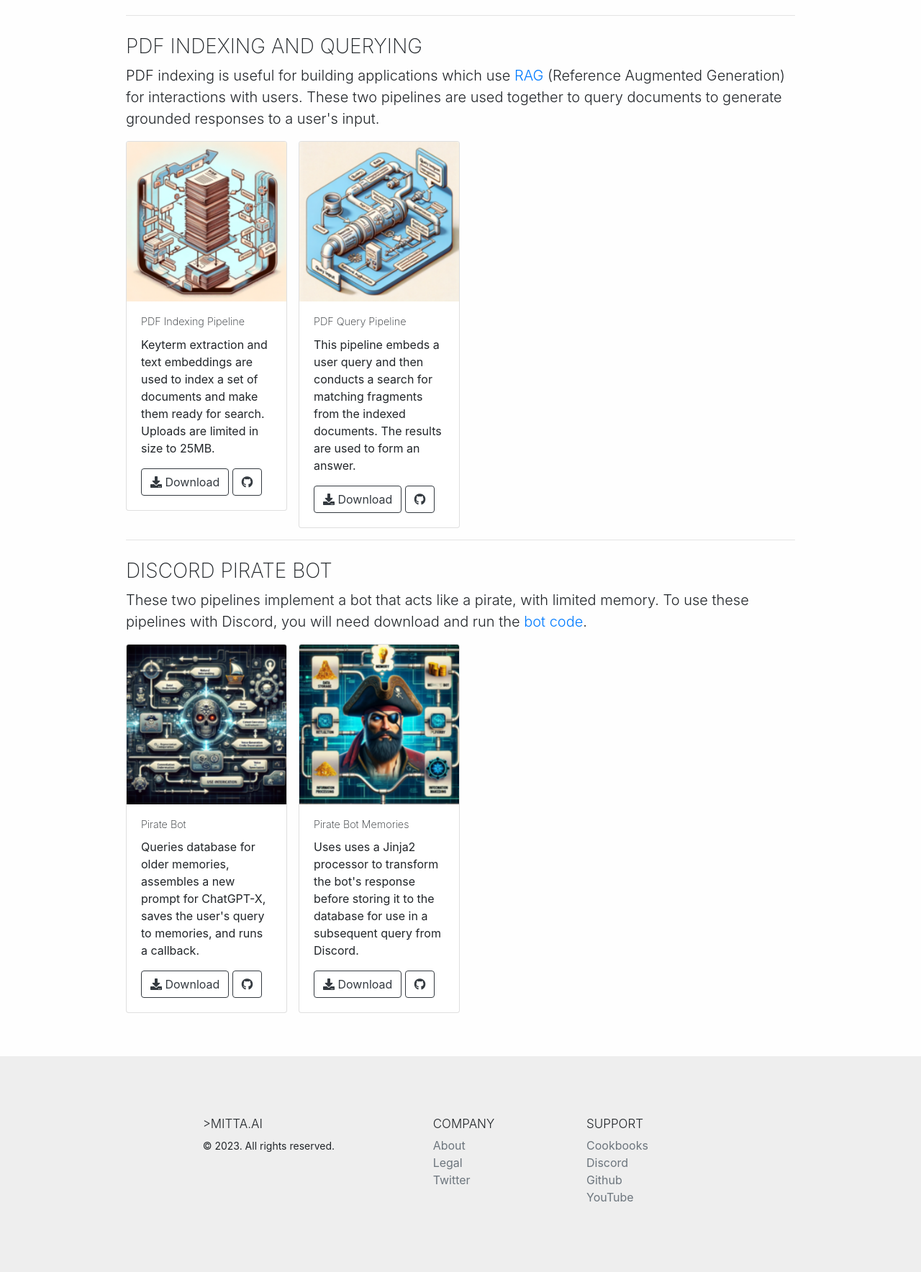
After one commit to FeatureBaseDB/SlothAI, a Python web app: template SlothAI/templates/pages/cookbooks.html in a window 1280 px wide. The commit adds this page. Shown: the part 744-2512 px from the top of the page at 72% size. Run offline with Jinja, Linux system fonts and the light colour scheme; the template is opened without the code that fills it, so the values that code supplies are empty; some web fonts are replaced.

Commit message:
cookbooks, plus fix for import

```diff
--- a/SlothAI/templates/pages/base.html
+++ b/SlothAI/templates/pages/base.html
@@ -91,6 +91,7 @@
     <div class="col col-lg-2">
       <h5 style="font-size: 1.5rem; font-weight: 300; line-height: 1.0; font-variant-caps: all-small-caps;">Support</h5>
       <ul class="list-unstyled text-small">
+        <li><a class="text-muted" href="/cookbooks">Cookbooks</a></li>
         <li><a class="text-muted" href="{{brand.get('discord_url')}}">Discord</a></li>
         <li><a class="text-muted" href="{{brand.get('github_url')}}">Github</a></li>
         <li><a class="text-muted" href="{{brand.get('youtube_url')}}">YouTube</a></li>
--- /dev/null
+++ b/SlothAI/templates/pages/cookbooks.html
@@ -0,0 +1,87 @@
+{% extends "pages/base.html" %}
+
+{% block title %}
+<title>Cookbooks</title>
+<meta property='og:title' content='MittaAI cookbooks'/>
+{% endblock %}
+
+{% block content %}
+<div id="#top" class="container container_api container_legal">
+    <h1 class="header">Cookbooks</h1>
+    <p class="lead">The cookbooks listed below offer ready-to-use reference pipelines for MittaAI. You can import them into your MittaAI account from the <a href="/pipelines">pipelines page</a> and then use or edit them to suit your use case.</p>
+
+    <p class="lead">If you need assistance using or building a pipeline, be sure to pop into our <a href="https://discord.gg/SxwcVGQ8j9">Discord server</a>!</p>
+    <hr/>
+    <h2 class="header">Getting Started Video</h2>
+     <p class="lead">Follow along getting started with MittaAI by building a simple pipeline to generate words, make a callback, and write the results into the database.</p>
+            <iframe width="560" height="315" src="https://www.youtube.com/embed/ntLqz38hC60?si=67DC_FEEnEwHNXhk" title="YouTube video player" frameborder="0" allow="accelerometer; autoplay; clipboard-write; encrypted-media; gyroscope; picture-in-picture; web-share" allowfullscreen></iframe>
+
+    <hr id="pdf-indexing"/>
+    <h2 class="header">PDF Indexing and Querying</h2>
+    <p class="lead">PDF indexing is useful for building applications which use <a href="https://research.ibm.com/blog/retrieval-augmented-generation-RAG">RAG</a> (Reference Augmented Generation) for interactions with users. These two pipelines are used together to query documents to generate grounded responses to a user's input.</p>
+    <div class="row">
+        <div class="col-md-3">
+            <div class="card" style="width: 14rem;">
+              <img class="card-img-top" src="/static/images/indexing.png" alt="PDF Indexing" style="width: 100%;">
+              <div class="card-body">
+                <h5 class="card-title">PDF Indexing Pipeline</h5>
+                <p class="card-text">Keyterm extraction and text embeddings are used to index a set of documents and make them ready for search. Uploads are limited in size to 25MB.</p>
+                <a href="/cookbooks/rag/pipeline_index.json" class="btn btn-download btn-outline-dark"><i class="fas fa-download"></i> Download</a>
+                <a href="https://github.com/MittaAI/mitta-community/tree/main/cookbooks/rag" class="btn btn-outline-dark"><i class="fab fa-github"></i></a>
+              </div>
+            </div>
+        </div>
+        <div class="col-md-3">
+            <div class="card" style="width: 14rem;">
+              <img class="card-img-top" src="/static/images/querying.png" alt="PDF Querying" style="width: 100%;">
+              <div class="card-body">
+                <h5 class="card-title">PDF Query Pipeline</h5>
+                <p class="card-text">This pipeline embeds a user query and then conducts a search for matching fragments from the indexed documents. The results are used to form an answer.</p>
+                <a href="/cookbooks/rag/pipeline_query.json" class="btn btn-download btn-outline-dark"><i class="fas fa-download"></i> Download</a>
+                <a href="https://github.com/MittaAI/mitta-community/tree/main/cookbooks/rag" class="btn btn-outline-dark"><i class="fab fa-github"></i></a>
+              </div>
+            </div>
+        </div>
+    </div>
+    <hr id="pirate-bot"/>
+    <h2 class="header">Discord Pirate Bot</h2>
+    <p class="lead">These two pipelines implement a bot that acts like a pirate, with limited memory. To use these pipelines with Discord, you will need download and run the <a href="https://github.com/MittaAI/mitta-community/tree/main/cookbooks/piratebot">bot code</a>.</p>
+    <div class="row">
+        <div class="col-md-3">
+            <div class="card" style="width: 14rem;">
+              <img class="card-img-top" src="/static/images/pirate.png" alt="PDF Indexing" style="width: 100%;">
+              <div class="card-body">
+                <h5 class="card-title">Pirate Bot</h5>
+                <p class="card-text">Queries database for older memories, assembles a new prompt for ChatGPT-X, saves the user's query to memories, and runs a callback.</p>
+                <a href="/cookbooks/piratebot/pipeline_bot.json" class="btn btn-download btn-outline-dark"><i class="fas fa-download"></i> Download</a>
+                <a href="https://github.com/MittaAI/mitta-community/tree/main/cookbooks/piratebot" class="btn btn-outline-dark"><i class="fab fa-github"></i></a>
+              </div>
+            </div>
+        </div>
+        <div class="col-md-3">
+            <div class="card" style="width: 14rem;">
+              <img class="card-img-top" src="/static/images/piratememories.png" alt="PDF Querying" style="width: 100%;">
+              <div class="card-body">
+                <h5 class="card-title">Pirate Bot Memories</h5>
+                <p class="card-text">Uses uses a Jinja2 processor to transform the bot's response before storing it to the database for use in a subsequent query from Discord.</p>
+                <a href="/cookbooks/piratebot/pipeline_memory.json" class="btn btn-download btn-outline-dark"><i class="fas fa-download"></i> Download</a>
+                <a href="https://github.com/MittaAI/mitta-community/tree/main/cookbooks/piratebot" class="btn btn-outline-dark"><i class="fab fa-github"></i></a>
+              </div>
+            </div>
+        </div>
+    </div>
+</div>
+<!-- end docs container -->
+
+{% endblock %}
+
+{% block javascript %}
+<script type="text/javascript">
+$(document).on('click', 'a.btn-download', function(e) {
+    e.preventDefault();
+    var url = $(this).attr('href');
+
+    $('<iframe>', { style: 'display:none;', src: url }).appendTo('body');
+});
+</script>
+{% endblock %}
--- a/SlothAI/templates/pages/index.html
+++ b/SlothAI/templates/pages/index.html
@@ -19,7 +19,7 @@
 
           </div>
           <div width="420" class="col-md-4 text-left">
-            <h1 style="font-family: Roboto; font-weight: 700; font-size: 48px; opacity: 100%;">Build fast AI pipelines.</h1>
+            <h1 style="font-family: Roboto; font-weight: 700; font-size: 48px; opacity: 100%;">Build fast AI pipelines and bots, like a beast.</h1>
             <p class="homelead">Powered by <a href="{{ brand.get('github_url') }}">SlothAI</a>.</p>
             <div style="padding-bottom: 23px;">
               <a href="/pipelines" class="btn btn-outline-light" type="button">Get Started</a>
@@ -50,9 +50,11 @@
 
             <h3 style="padding-top: 30px;">Retreival Augmented Generation</h3>
             <p class="lead">{{brand.get('name')}}'s' framework can be used to build customized <a href="https://research.ibm.com/blog/retrieval-augmented-generation-RAG">RAG</a>-based pipelines. It also provides tools for chunking PDFs, text files, and other types of documents, like images. Use OpenAI's <a href="https://platform.openai.com/docs/guides/embeddings">text-embedding-ada-002</a> embeddings or our free embeddings powered by <a href="https://instructor-embedding.github.io/">Instructor</a> to make your content AI-ready.</p>
+            <a href="/cookbooks#pdf-indexing" class="btn btn-outline-dark"><i class="fas fa-code-branch"></i> View RAG Cookbook</a>
 
             <h3 style="padding-top: 30px;">Innovative Bot Building</h3>
             <p class="lead">Bots, or artificial intelligence powered agents, can be built with {{brand.get('name')}} by creating indexing and querying pipelines that reference documents, webpages, or other types of document media and then referencing them in prompt templates built for discussion. AI agents are more useful when their data is up-to-date, or they have the ability to reference material found on the Web, through searching. {{brand.get('name')}} provides real-time web content retrieval, document storage, indexing, agent history (memory) operations, and more.</p>
+            <a href="/cookbooks#pirate-bot" class="btn btn-outline-dark"><i class="fas fa-code-branch"></i> View Bot Cookbook</a>
 
             <h3 style="padding-top: 30px;">Intelligent Enterprise Search</h3>
             <p class="lead">In enterprise search use cases, the integration of vector search with documents provides more accurate and contextually relevant results from LLMs by extracting or generating semantic relationships within a set of documents, and then using that generative data to augment the prompts sent to the AI for assembly. These relationships can be extracted from documents automatically using prompts built with {{brand.get('name')}}'s templating system.</p>
--- a/SlothAI/templates/pages/page_base.html
+++ b/SlothAI/templates/pages/page_base.html
@@ -74,6 +74,9 @@
     <a href="/settings" {% if 'setting' in request.endpoint %}class="highlighted-link"{% endif %}>
         <i class="fas fa-cog"></i> <span>Settings</span>
     </a>
+    <a href="/cookbooks">
+        <i class="fas fa-book-open"></i> <span>Cookbooks</span>
+    </a>
 </div>
 
 {% macro generate_regular_badge(field_name, field_type) %}
--- a/SlothAI/templates/pages/pipelines.html
+++ b/SlothAI/templates/pages/pipelines.html
@@ -69,7 +69,8 @@
 
     <div class="rounded-lg border p-3">
         <h4 class="mb-3">Create a Pipeline</h4>
-        <p>Click on the "Create Pipeline" button to create a new Pipeline. Pipelines run documents through a list of node processors.</p>
+        <p>Click on the <strong>Create Pipeline</strong> button to create a new Pipeline. Pipelines run documents through a list of node processors.</p>
+        <p>You can also import a pipeline using <strong>Import Pipeline</strong> button. Pipelines can be downloaded from the <a href="/cookbooks">cookbooks page</a>.
         <div class="text-left">
             <form id="uploadForm" method="post" enctype="multipart/form-data" style="display: inline;">
                 <input id="fileInput" type="file" name="file" style="display: none;" />
--- a/SlothAI/web/pipelines.py
+++ b/SlothAI/web/pipelines.py
@@ -360,7 +360,7 @@ def pipeline_upload():
             return str(e), 400
 
         # scan for values enclosed in brackets
-        pattern = r'\[(.*?)\]'
+        pattern = r'(?<!\S)\[(.*?)\](?!\S)'
 
         for k, v in node.get('extras').items():
             match = re.search(pattern, str(v))
@@ -372,6 +372,8 @@ def pipeline_upload():
                     if value == "callback_token" and template.get('extras').get('callback_uri') == "[callback_uri]":
                         token = Token.create(current_user.uid, "callback_token", current_user.api_token)
                     else:
+                        print(value)
+                        print(k)
                         tokens_to_update.append(value)
 
         node = Node.create(
```
Also changed, not shown: SlothAI/web/site.py (+27 -0 lines), SlothAI/static/images/indexing.png (added), SlothAI/static/images/pirate.png (added), SlothAI/static/images/piratememories.png (added), SlothAI/static/images/querying.png (added).
